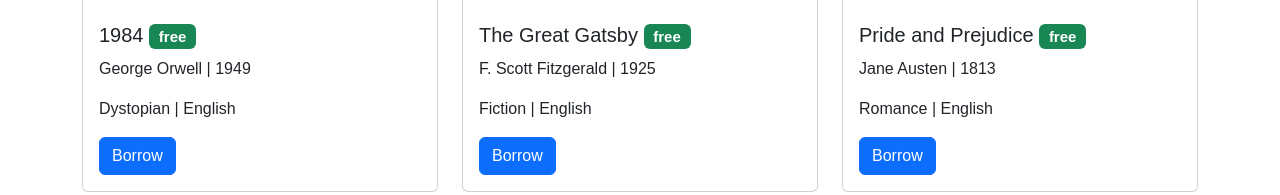
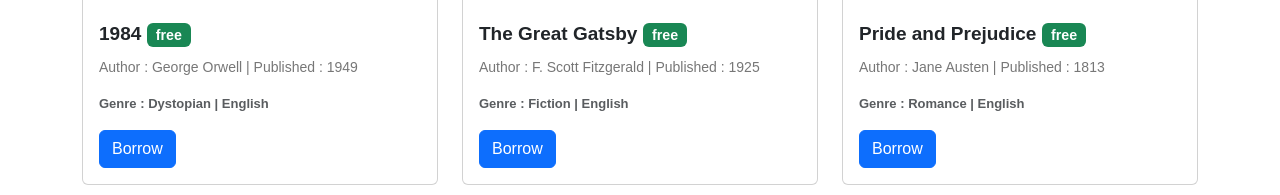
Before and after one commit to VishalValvi-83/e-book-store, a React app in the folder Client/: page / in a window 1280 px wide. Shown: the part 822-1017 px from the top of the page. Built offline with nearby package versions, Linux system fonts and the light colour scheme.

Commit message:
style of cards

```diff
--- a/Client/src/components/Bookscard/Bookcards.js
+++ b/Client/src/components/Bookscard/Bookcards.js
@@ -16,8 +16,8 @@ function Bookcards({
         <img src={image_url} className=" card-img img-fluid card-img-top" alt={title} />
         <div className="card-body">
           <h5 className="card-title">{title}  <span className="badge text-bg-success">{category}</span></h5>
-          <p className="card-text"> {author} | {publication_year}</p>
-          <p className="card-text">{genre} | {language}</p>
+          <p className="card-text author-publication"> Author : {author} | Published : {publication_year}</p>
+          <p className="card-text genre text-muted">Genre : {genre} | {language}</p>
 
           <a href="/" className="btn btn-primary">Borrow</a>
         </div>
--- a/Client/src/components/Bookscard/style.css
+++ b/Client/src/components/Bookscard/style.css
@@ -4,3 +4,20 @@
     object-fit: cover;
     margin: 10px auto;
 }
+.card-title{
+    font-size: 19px;
+    font-weight: 600;
+    margin-bottom: 5px;
+
+}
+.author-publication{
+    margin-top: 10px;
+    font-size: 14px;
+    color: #777;
+}
+.genre{
+    margin-top: 5px;
+    font-size: 13px;
+    color: #999;
+    font-weight: bold;
+}
```
